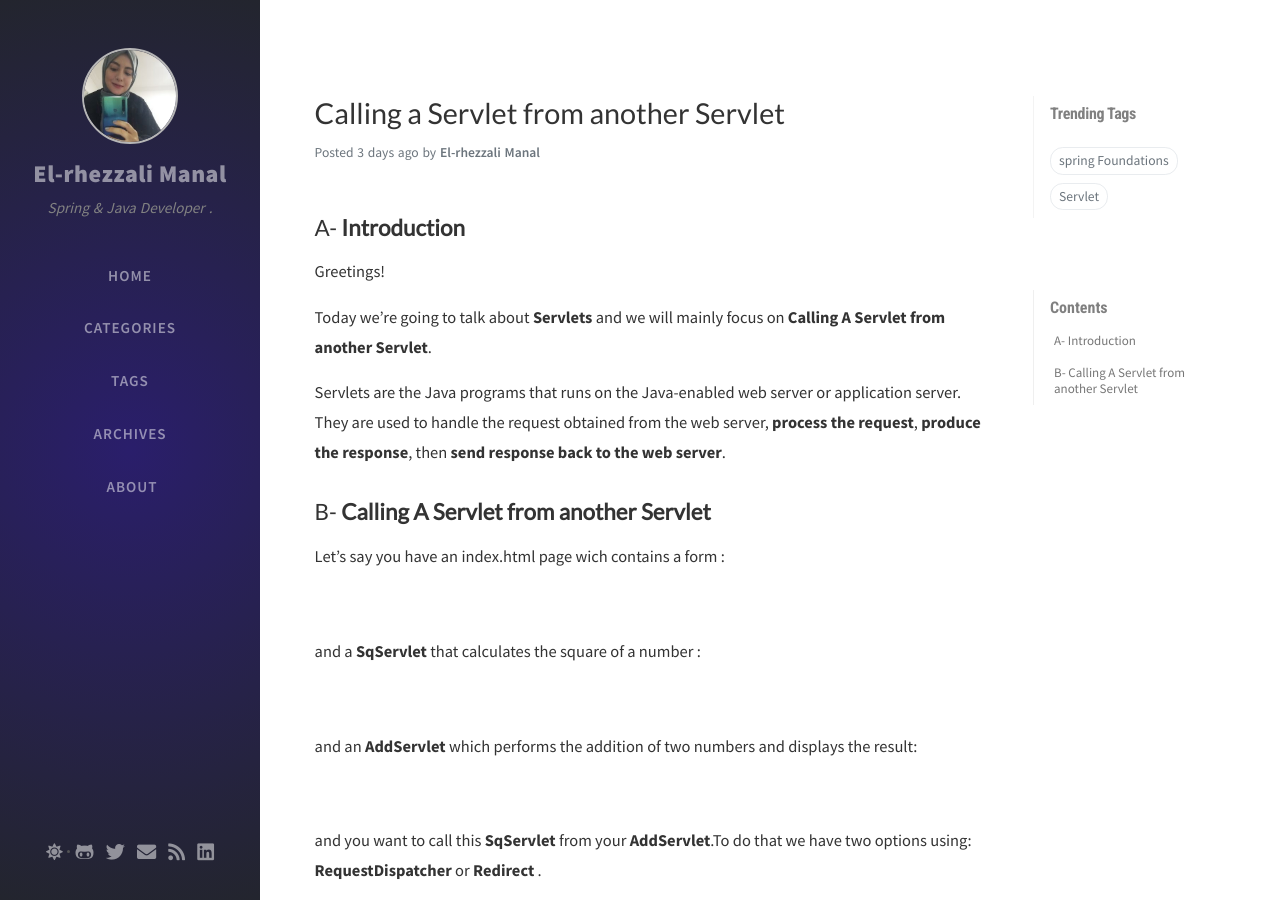
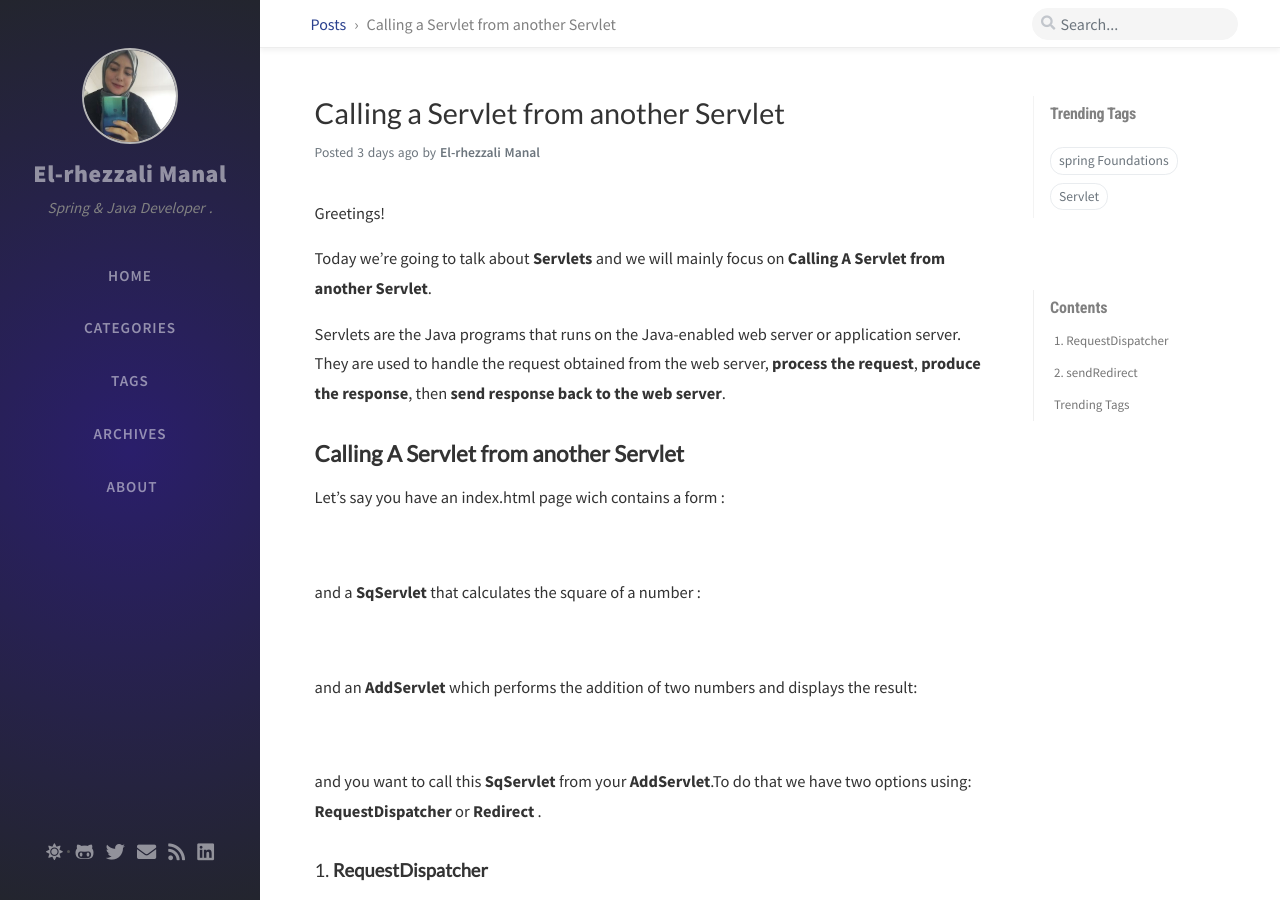
Before and after one commit to manal-elrhezzali/manal-elrhezzali.github.io, a Jekyll site: the page built from _posts/2020-07-10-Calling-a-Servlet-from-another-Servlet.md, in a window 1280 px wide and 900 px high. Built offline with Jekyll 4.4.1, drawn with Linux system fonts in a browser that asks for light colours; nearby versions of some CDN libraries; comment, search, counter and statistics services are not loaded.

Commit message:
Update 2020-07-10-Calling-a-Servlet-from-another-Servlet.md

```diff
--- a/_posts/2020-07-10-Calling-a-Servlet-from-another-Servlet.md
+++ b/_posts/2020-07-10-Calling-a-Servlet-from-another-Servlet.md
@@ -7,7 +7,7 @@ tags: [Servlet]
 pin: true
 ---
 
-## A- **Introduction**
+
 
 
 Greetings!
@@ -18,7 +18,7 @@ Servlets are the Java programs that runs on the Java-enabled web server or appli
 They are used to handle the request obtained from the web server, **process the request**, **produce the response**,
 then **send response back to the web server**.
 
-## B- **Calling A Servlet from another Servlet**
+##  **Calling A Servlet from another Servlet**
 
 
 Let’s say you have an index.html page wich contains a form :
```
